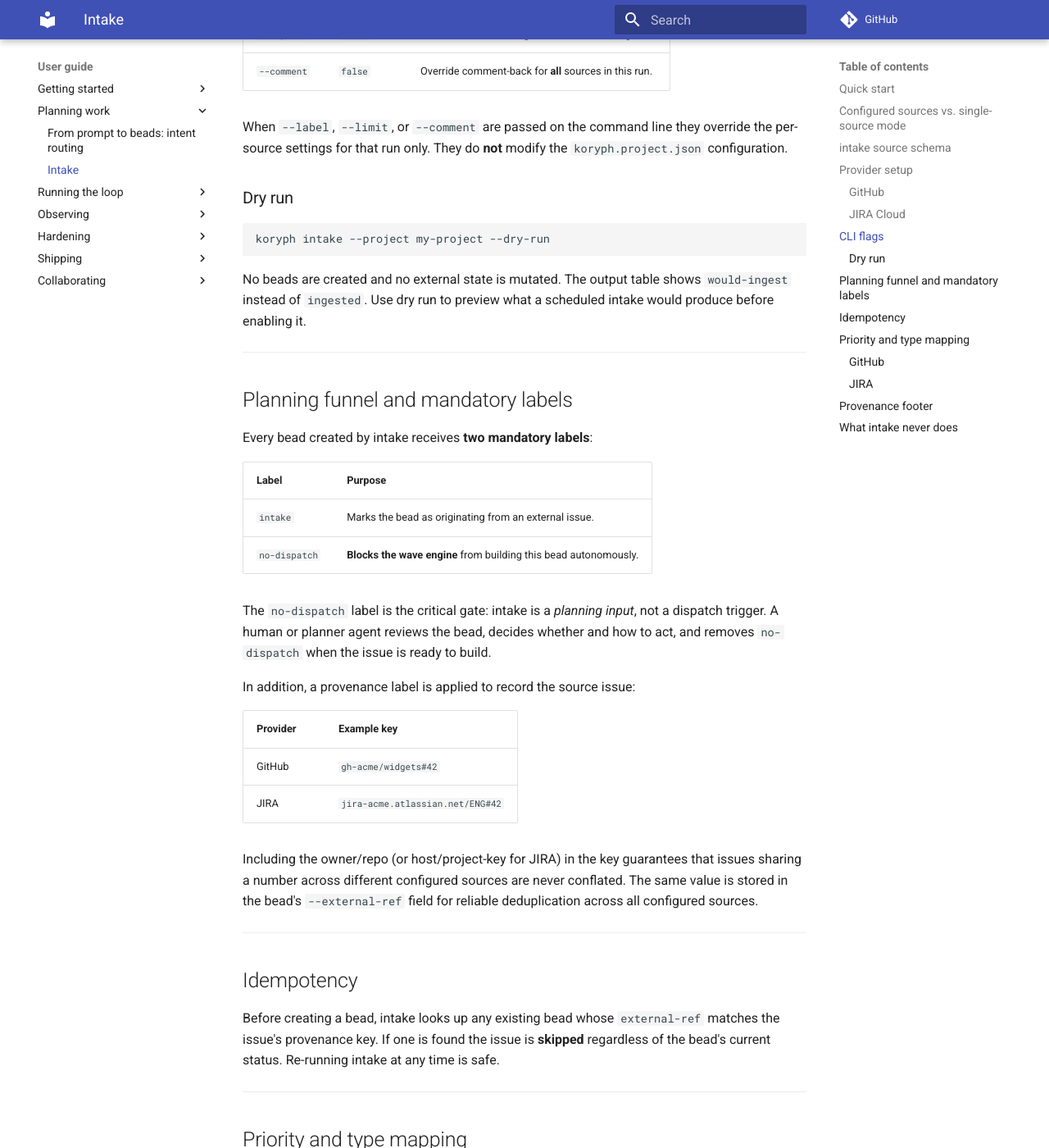
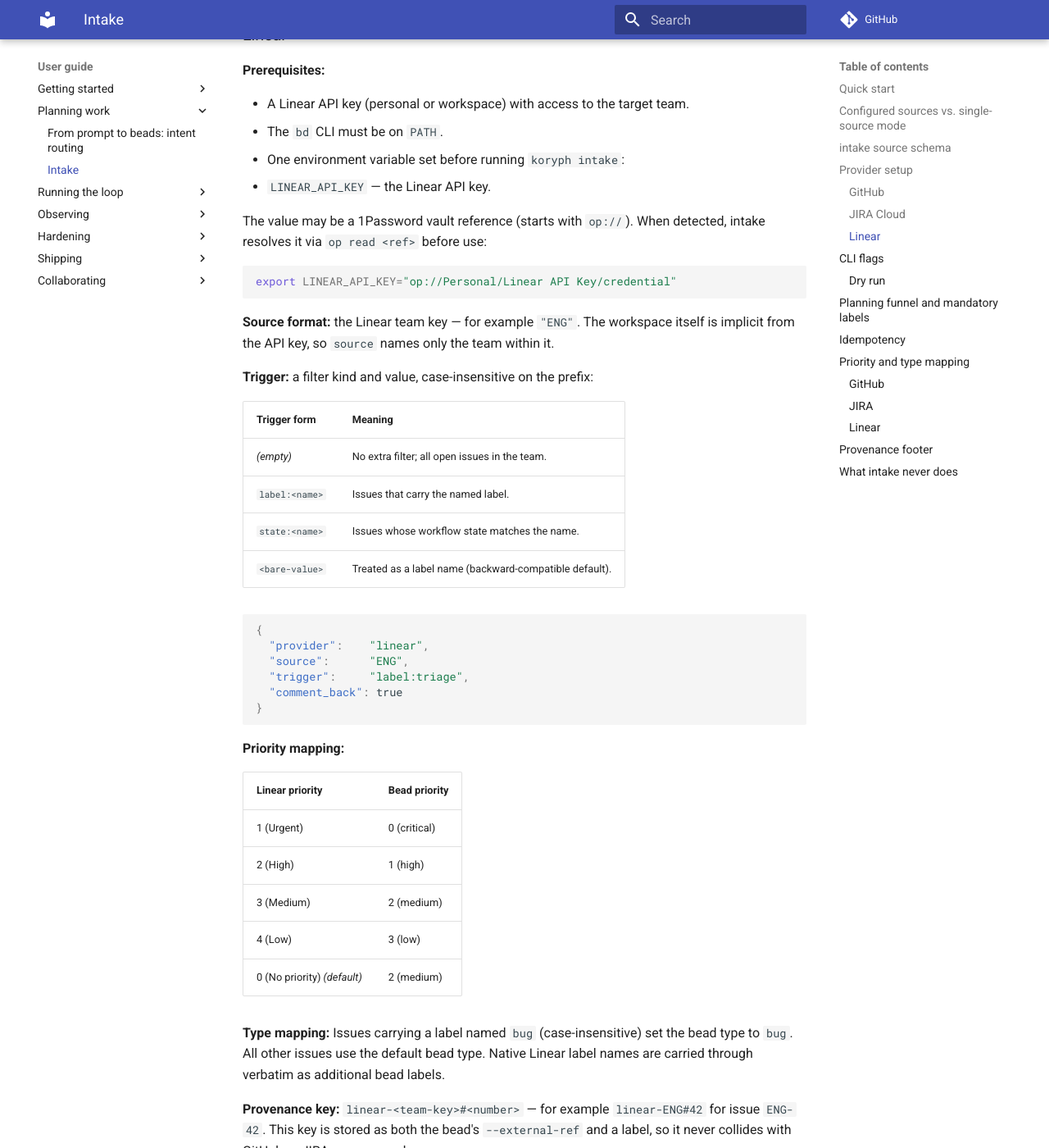
Before and after one commit to koryph/koryph, an MkDocs documentation site: the page built from docs/user-guide/intake.md, in a window 1280 px wide and 1400 px high, scrolled down 4629 px. Shown: the whole window at 82% size. Built offline with MkDocs 1.6.1 and Material for MkDocs 9.7.7, drawn with Linux system fonts in a browser that asks for light colours; comment, search, counter and statistics services are not loaded; some of the changed text lies outside the part shown.

Commit message:
docs(intake): document the Linear provider in the user guide and CLI help
The Linear provider (internal/intake/linear.go) shipped with zero user-guide
coverage: no setup section, no priority/provenance mapping, and the source
schema table listed only github/jira. Add a ### Linear section mirroring the
GitHub/JIRA ones (auth, source/trigger syntax, priority mapping, provenance
key, comment-back), extend the schema table and cross-referenced mapping
sections, and reword the `koryph intake` summary/usage strings to be
provider-neutral instead of GitHub-only. Regenerate docs/reference/cli.md to
match.

Signed-off-by: Marshall Cody McCain <cody@mccain.family>

````diff
--- a/docs/user-guide/intake.md
+++ b/docs/user-guide/intake.md
@@ -34,6 +34,12 @@ Add an `intake` list to your project's `koryph.project.json`:
       "source":      "acme.atlassian.net/ENG",
       "trigger":     "status = \"To Do\" AND labels = \"koryph\"",
       "comment_back": true
+    },
+    {
+      "provider":    "linear",
+      "source":      "ENG",
+      "trigger":     "label:triage",
+      "comment_back": true
     }
   ]
 }
@@ -45,7 +51,8 @@ Then run:
 koryph intake --project <project-id>
 ```
 
-Both sources are polled in one run. The output table groups results by source:
+All configured sources are polled in one run. The output table groups results
+by source:
 
 ```
 intake acme/widgets
@@ -61,7 +68,13 @@ ingested      #7     beads-0xyz  Crash on login
 
 ingested 1, skipped 0
 
-total across 2 sources: ingested 2, skipped 1
+intake ENG
+ACTION        ISSUE  BEAD        TITLE                                             NOTE
+ingested      #12    beads-0def  Fix flaky retry in poller                         commented
+
+ingested 1, skipped 0
+
+total across 3 sources: ingested 3, skipped 1
 ```
 
 ---
@@ -88,9 +101,9 @@ Each entry in the `intake` list is an **IntakeSource**:
 
 | Field | Type | Default | Description |
 |---|---|---|---|
-| `provider` | string | `"github"` | Issue-tracker type: `"github"` or `"jira"`. |
-| `source` | string | *(required)* | Target within the provider. GitHub: `"owner/repo"`. JIRA: `"<host>/<project-key>"`. |
-| `trigger` | string | `"triage"` | Label (GitHub) or JQL predicate (JIRA) that filters open issues. |
+| `provider` | string | `"github"` | Issue-tracker type: `"github"`, `"jira"`, or `"linear"`. |
+| `source` | string | *(required)* | Target within the provider. GitHub: `"owner/repo"`. JIRA: `"<host>/<project-key>"`. Linear: the team key (e.g. `"ENG"`). |
+| `trigger` | string | `"triage"` | Label (GitHub), JQL predicate (JIRA), or `label:`/`state:`/bare-value filter (Linear) that filters open issues. |
 | `limit` | int | `20` | Maximum number of open issues fetched per run. |
 | `comment_back` | bool | `false` | Post the new bead ID back as a comment on each ingested issue. |
 | `mapping` | object | `{}` | Reserved for future provider-specific field remapping. Ignored in v1. |
@@ -191,6 +204,68 @@ configured key will receive incorrect provenance keys and may be re-ingested.
 
 ---
 
+### Linear
+
+**Prerequisites:**
+
+- A Linear API key (personal or workspace) with access to the target team.
+- The `bd` CLI must be on `PATH`.
+- One environment variable set before running `koryph intake`:
+  - `LINEAR_API_KEY` — the Linear API key.
+
+The value may be a 1Password vault reference (starts with `op://`). When
+detected, intake resolves it via `op read <ref>` before use:
+
+```sh
+export LINEAR_API_KEY="op://Personal/Linear API Key/credential"
+```
+
+**Source format:** the Linear team key — for example `"ENG"`. The workspace
+itself is implicit from the API key, so `source` names only the team within
+it.
+
+**Trigger:** a filter kind and value, case-insensitive on the prefix:
+
+| Trigger form | Meaning |
+|---|---|
+| *(empty)* | No extra filter; all open issues in the team. |
+| `label:<name>` | Issues that carry the named label. |
+| `state:<name>` | Issues whose workflow state matches the name. |
+| `<bare-value>` | Treated as a label name (backward-compatible default). |
+
+```json
+{
+  "provider":    "linear",
+  "source":      "ENG",
+  "trigger":     "label:triage",
+  "comment_back": true
+}
+```
+
+**Priority mapping:**
+
+| Linear priority | Bead priority |
+|---|---|
+| 1 (Urgent) | 0 (critical) |
+| 2 (High) | 1 (high) |
+| 3 (Medium) | 2 (medium) |
+| 4 (Low) | 3 (low) |
+| 0 (No priority) *(default)* | 2 (medium) |
+
+**Type mapping:** Issues carrying a label named `bug` (case-insensitive) set
+the bead type to `bug`. All other issues use the default bead type. Native
+Linear label names are carried through verbatim as additional bead labels.
+
+**Provenance key:** `linear-<team-key>#<number>` — for example `linear-ENG#42`
+for issue `ENG-42`. This key is stored as both the bead's `--external-ref`
+and a label, so it never collides with GitHub or JIRA provenance keys.
+
+**Comment-back:** When `comment_back: true`, intake posts a Markdown comment
+on each newly ingested Linear issue via the GraphQL `commentCreate` mutation.
+Non-fatal: if the comment mutation fails the bead is still created.
+
+---
+
 ## CLI flags
 
 | Flag | Default | Description |
@@ -236,11 +311,13 @@ In addition, a provenance label is applied to record the source issue:
 |---|---|
 | GitHub | `gh-acme/widgets#42` |
 | JIRA | `jira-acme.atlassian.net/ENG#42` |
+| Linear | `linear-ENG#42` |
 
-Including the owner/repo (or host/project-key for JIRA) in the key guarantees
-that issues sharing a number across different configured sources are never
-conflated. The same value is stored in the bead's `--external-ref` field for
-reliable deduplication across all configured sources.
+Including the owner/repo (or host/project-key for JIRA, or team key for
+Linear) in the key guarantees that issues sharing a number across different
+configured sources are never conflated. The same value is stored in the
+bead's `--external-ref` field for reliable deduplication across all
+configured sources.
 
 ---
 
@@ -278,6 +355,13 @@ JIRA priority names are mapped to bead priority (see [JIRA Cloud](#jira-cloud)
 section above for the full table). The issuetype `Bug` maps to bead type `bug`.
 Native JIRA labels are carried through verbatim as additional bead labels.
 
+### Linear
+
+Linear's numeric priority is mapped to bead priority (see [Linear](#linear)
+section above for the full table). A label named `bug` (case-insensitive)
+maps to bead type `bug`. Native Linear labels are carried through verbatim as
+additional bead labels.
+
 ---
 
 ## Provenance footer
@@ -296,6 +380,12 @@ Source: github.com/acme/widgets/issues/42, author @alice, ingested by koryph int
 Source: https://acme.atlassian.net/browse/ENG-42, author alice@acme.com, ingested by koryph intake
 ```
 
+**Linear:**
+```
+---
+Source: linear.app/team/ENG/issue/ENG-42, author alice@acme.com, ingested by koryph intake
+```
+
 ---
 
 ## What intake never does
@@ -304,5 +394,6 @@ Source: https://acme.atlassian.net/browse/ENG-42, author alice@acme.com, ingeste
 - Creates beads that are immediately dispatchable — `no-dispatch` is always
   applied and must be explicitly removed by a person or planner.
 - Uses a raw GitHub API token — all GitHub access goes through `gh`.
-- Stores credentials on disk — JIRA credentials are read from environment
-  variables only, resolved at runtime (or via `op read` for vault refs).
+- Stores credentials on disk — JIRA and Linear credentials are read from
+  environment variables only, resolved at runtime (or via `op read` for vault
+  refs).
````
Also changed, not shown: docs/reference/cli.md (+2 -2 lines), 1 other file.
